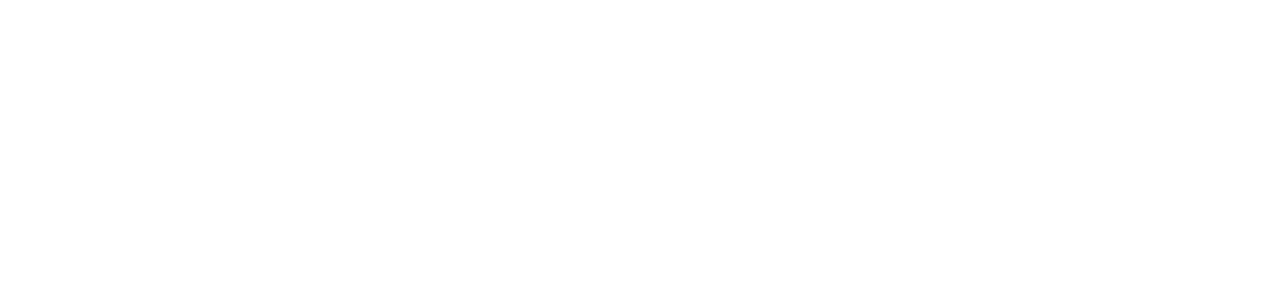
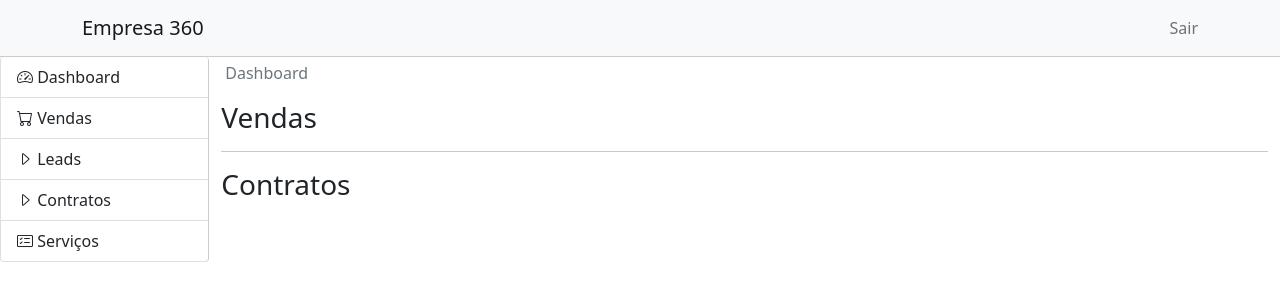
Before and after one commit to murilloaguiar/empresa360, a Vue app: page /home/vendas/contratos in a window 1280 px wide. Before the commit this address had no page. Shown: the top 300 px of the page. Built offline with nearby package versions, Linux system fonts and the light colour scheme.

Commit message:
Rotas filhas para home. Rotas filhas com filhas

```diff
--- /dev/null
+++ b/src/components/servicos/Servicos.vue
@@ -0,0 +1,3 @@
+<template>
+   <h3>Serviços</h3>
+</template>
--- /dev/null
+++ b/src/components/vendas/Contratos.vue
@@ -0,0 +1,3 @@
+<template>
+   <h3>Contratos</h3>
+</template>
--- /dev/null
+++ b/src/components/vendas/Leads.vue
@@ -0,0 +1,3 @@
+<template>
+   <h3>Leads</h3>
+</template>
--- /dev/null
+++ b/src/components/vendas/Vendas.vue
@@ -0,0 +1,8 @@
+<template>
+   <div>
+      <h3>Vendas</h3>
+      <hr>
+      <router-view></router-view>
+   </div>
+
+</template>
--- a/src/views/Home.vue
+++ b/src/views/Home.vue
@@ -15,7 +15,21 @@
 
       <div class="d-flex">
          <div class="list-group menu-esquerda">
-               <a class="list-group-item list-group-item-action" href="#"><i class="bi bi-speedometer2"></i> Dashboard</a>
+               <router-link class="list-group-item list-group-item-action" to="/home">
+                  <i class="bi bi-speedometer2"></i> Dashboard
+               </router-link>
+               <router-link class="list-group-item list-group-item-action" to="/home/vendas">
+                  <i class="bi bi-cart"></i> Vendas
+               </router-link>
+               <router-link class="list-group-item list-group-item-action" to="/home/vendas/leads">
+                  <i class="bi bi-caret-right"></i> Leads
+               </router-link>
+               <router-link class="list-group-item list-group-item-action" to="/home/vendas/contratos">
+                  <i class="bi bi-caret-right"></i> Contratos
+               </router-link>
+               <router-link class="list-group-item list-group-item-action" to="/home/servicos">
+                  <i class="bi bi-card-checklist"></i> Serviços
+               </router-link>
          </div>
 
          <div class="w-100">
@@ -26,8 +40,7 @@
                </nav>
 
                <div class="container-fluid">
-                  <h1 class="mt-4">Visões relacionadas ao menu</h1>
-                  <p>Aqui podemos apresentar as views de acordo com as opções do menu.</p>
+                  <router-view></router-view>
                </div>
 
          </div>
```
Also changed, not shown: src/router.js (+17 -1 lines).
